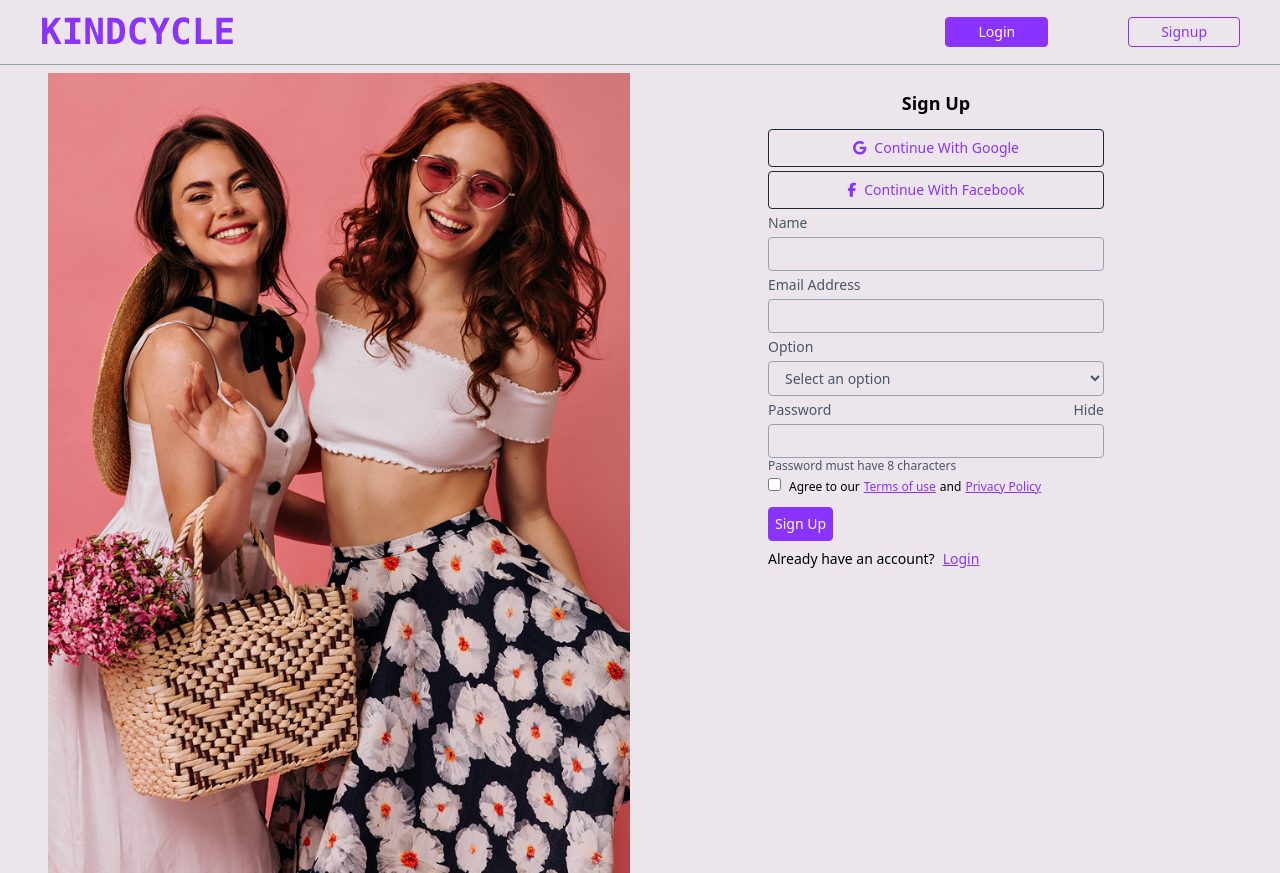
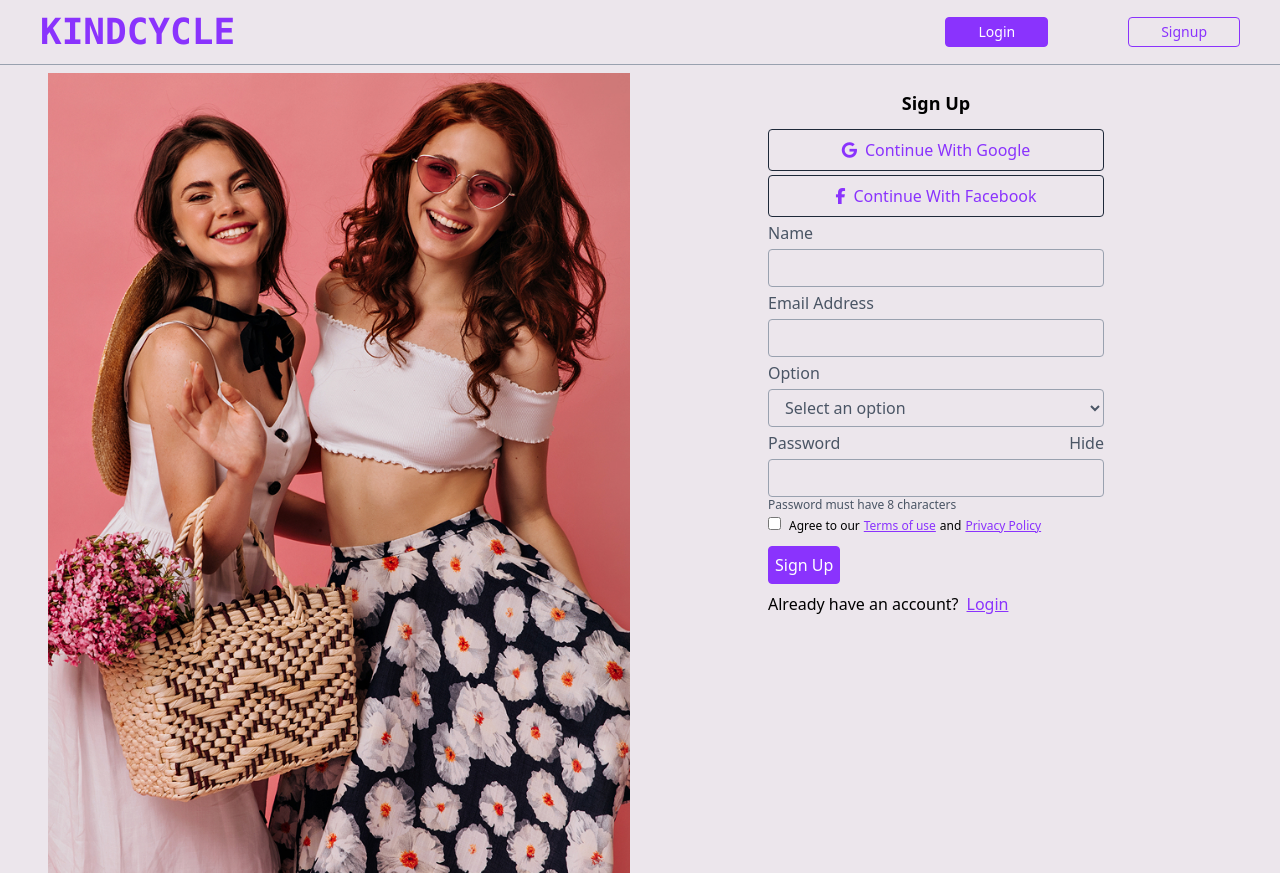
Before and after one commit to Soph-iee/Kindcycle, a React (Vite) app: page /signup in a window 1280 px wide. Built offline with nearby package versions, Linux system fonts and the light colour scheme.

Commit message:
increased font

```diff
--- a/src/data/products.js
+++ b/src/data/products.js
@@ -6,7 +6,7 @@ const kindCycleItems = [
     condition: "Gently Used",
     size: "L",
     location: "Bodija, Ibadan",
-    image: "../assets/img-1.jpg",
+    image: "src/assets/img-1.jpg",
     description:
       "Classic blue denim jacket in great condition. Perfect for casual wear.",
     owner: "Tunde A.",
--- a/src/pages/product-page.jsx
+++ b/src/pages/product-page.jsx
@@ -5,7 +5,7 @@ function ProductPage() {
   return (
     <>
       <header>
-        <nav className="nav-bar flex flex-row text-sm capitalize gap-5 p-3 border-b-1 border-gray-400 items-center">
+        <nav className="nav-bar flex flex-row capitalize gap-5 p-3 border-b-1 border-gray-400 items-center">
           <div className="logo">
             <h1 className="uppercase text-signup-btn font-mono font-bold">
               <Link to="/"> kindcycle</Link>
--- a/src/pages/signin.jsx
+++ b/src/pages/signin.jsx
@@ -4,7 +4,7 @@ import Navbar from "../components/navbar";
 
 function SignIn() {
   return (
-    <section className="container text-sm">
+    <section className="container">
       <Navbar />
       <main className="h-screen grid">
         <div className="hidden">
--- a/src/pages/signup.jsx
+++ b/src/pages/signup.jsx
@@ -34,7 +34,7 @@ function Signup() {
     <section className="mx-auto">
       <Navbar />
 
-      <main className="h-screen grid md:grid-cols-2 py-2 px-12 text-sm">
+      <main className="h-screen grid md:grid-cols-2 py-2 px-12">
         <div className="hidden md:flex md:justify-between">
           <img
             src={bgImage1}
```
